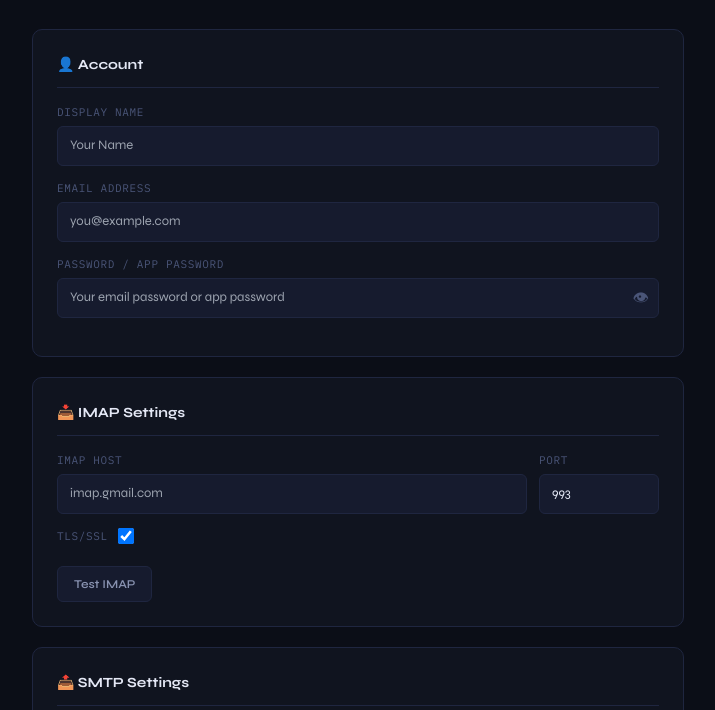
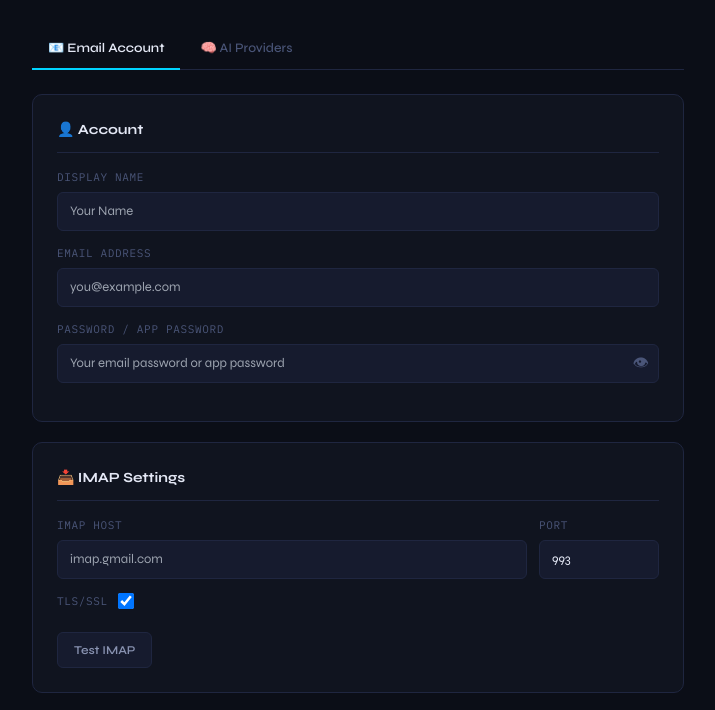
Before and after one commit to phdemp/smart-mail, a website: page views/settings.html in a window 1280 px wide. Shown: the part 87-797 px from the top of the page, without its empty margins (282-997 px from the left). Drawn offline with nearby package versions, Linux system fonts and the light colour scheme; no server answers; sample sign-in values are in the browser's storage.

Commit message:
ui(settings): split into Email Account / AI Providers tabs
Introduces a tab nav above the settings sections. Email Account holds
account / IMAP / SMTP / sync / data management (and the bottom Save
Settings button); AI Providers holds the provider list + its own Save
Providers button.

The two save flows were already independent so this is purely a UI
refactor — no API changes. Active tab is persisted in localStorage
under 'im_settings_tab' so a refresh lands on the same tab.

Co-Authored-By: Claude Opus 4.7 (1M context) <noreply@anthropic.com>

```diff
--- a/views/settings.html
+++ b/views/settings.html
@@ -43,6 +43,27 @@
 
   <!-- Toast -->
   <div id="toast-container"></div>
+
+  <!-- Tab nav -->
+  <div style="display:flex;gap:4px;border-bottom:1px solid var(--border);margin-bottom:24px;">
+    <button @click="setTab('account')" type="button"
+            :style="(activeTab === 'account'
+              ? 'border-bottom:2px solid var(--accent-cyan);color:var(--text-primary);font-weight:600;'
+              : 'border-bottom:2px solid transparent;color:var(--text-muted);font-weight:500;')
+              + 'padding:10px 16px;background:none;border-top:none;border-left:none;border-right:none;font-size:13px;cursor:pointer;margin-bottom:-1px;'">
+      📧 Email Account
+    </button>
+    <button @click="setTab('providers')" type="button"
+            :style="(activeTab === 'providers'
+              ? 'border-bottom:2px solid var(--accent-cyan);color:var(--text-primary);font-weight:600;'
+              : 'border-bottom:2px solid transparent;color:var(--text-muted);font-weight:500;')
+              + 'padding:10px 16px;background:none;border-top:none;border-left:none;border-right:none;font-size:13px;cursor:pointer;margin-bottom:-1px;'">
+      🧠 AI Providers
+    </button>
+  </div>
+
+  <!-- ── Email Account tab ───────────────────────────────────────────── -->
+  <div x-show="activeTab === 'account'">
 
   <!-- 1. Account Section -->
   <div class="settings-section">
@@ -128,6 +149,11 @@
          :style="testResults.smtp?.ok ? 'color:var(--accent-green)' : 'color:var(--accent-red)'"
          x-text="testResults.smtp?.ok ? '✅ SMTP Ready' : '❌ ' + testResults.smtp?.error"></div>
   </div>
+
+  </div><!-- /Email Account tab (part 1) -->
+
+  <!-- ── AI Providers tab ────────────────────────────────────────────── -->
+  <div x-show="activeTab === 'providers'">
 
   <!-- 5. AI Providers -->
   <div class="settings-section">
@@ -256,6 +282,11 @@
     </button>
   </div>
 
+  </div><!-- /AI Providers tab -->
+
+  <!-- ── Email Account tab (continued) ───────────────────────────────── -->
+  <div x-show="activeTab === 'account'">
+
   <!-- 4. Sync Settings -->
   <div class="settings-section">
     <h3>⟳ Sync Settings</h3>
@@ -346,6 +377,8 @@
     </button>
   </div>
 
+  </div><!-- /Email Account tab (part 2) -->
+
 </div>
 
 <script>
@@ -356,6 +389,11 @@ function settingsApp() {
       imap_host:'', imap_port:993, imap_tls:true,
       smtp_host:'', smtp_port:587, smtp_tls:false,
       sync_interval:60
+    },
+    activeTab: localStorage.getItem('im_settings_tab') || 'account',
+    setTab(name) {
+      this.activeTab = name;
+      localStorage.setItem('im_settings_tab', name);
     },
     showPassword: false,
     saving: false,
```
